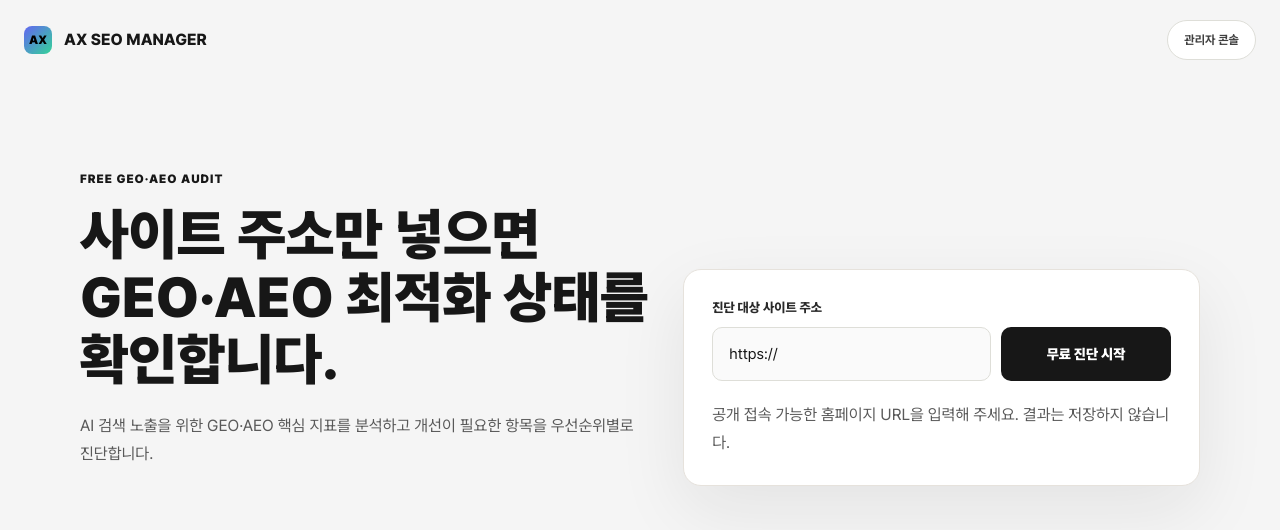
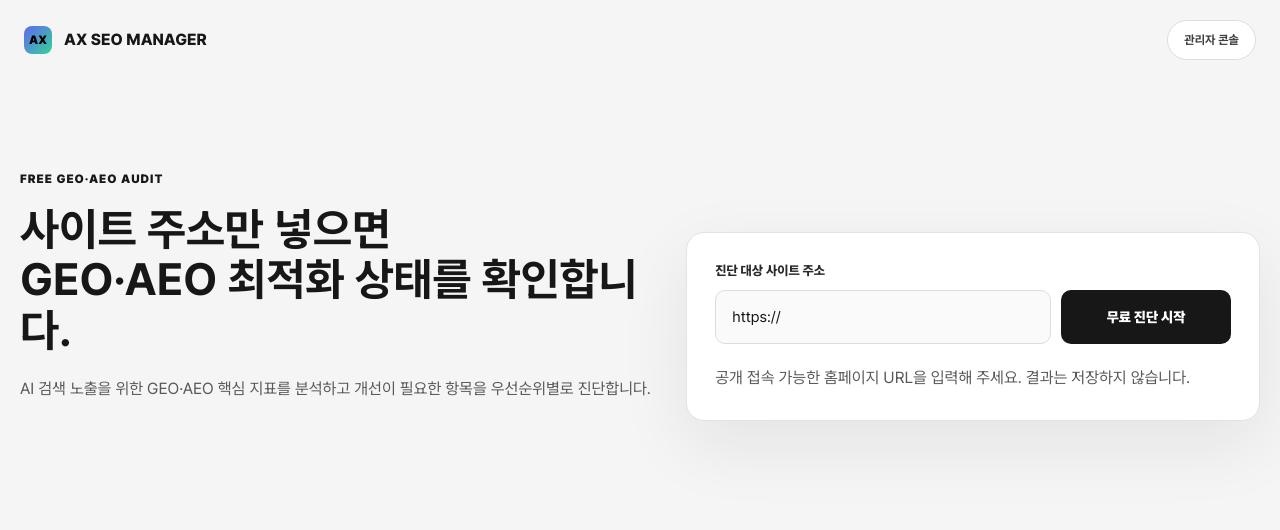
Before and after one commit to redbeeach/ax-seo-manager, a Next.js app: page /geo in a window 1280 px wide. Shown: the top 530 px of the page. Built offline with nearby package versions, Linux system fonts and the light colour scheme.

Commit message:
Adjust GEO page width and typography

```diff
--- a/app/geo/geo.module.css
+++ b/app/geo/geo.module.css
@@ -56,7 +56,7 @@
 
 .hero {
   display: grid;
-  width: min(1120px, calc(100% - 40px));
+  width: min(1670px, calc(100% - 40px));
   grid-template-columns: 1fr;
   gap: 32px;
   margin: 30px auto 0;
@@ -76,17 +76,16 @@
   letter-spacing: 0.08em;
   text-transform: uppercase;
 }
+.managerCta .kicker{color:#fff;}
 
 .hero h1 {
-  max-width: 720px;
   font-size: 42px;
-  font-weight: 900;
+  font-weight: 700;
   line-height: 1.12;
   letter-spacing: 0;
 }
 
 .hero p {
-  max-width: 620px;
   margin-top: 20px;
   color: #595959;
   font-size: 16px;
@@ -252,7 +251,7 @@
 .reportHeader h2 {
   max-width: 760px;
   font-size: 28px;
-  font-weight: 900;
+  font-weight: 700;
   line-height: 1.25;
 }
 
@@ -788,7 +787,7 @@
   background: #ffffff;
   color: #737373;
   cursor: help;
-  font-size: 11px;
+  font-size: 12px;
   font-weight: 900;
 }
 
@@ -967,7 +966,7 @@
   }
 
   .hero h1 {
-    font-size: 56px;
+    font-size: 45px;
   }
 
   .reportHeader h2 {
```
